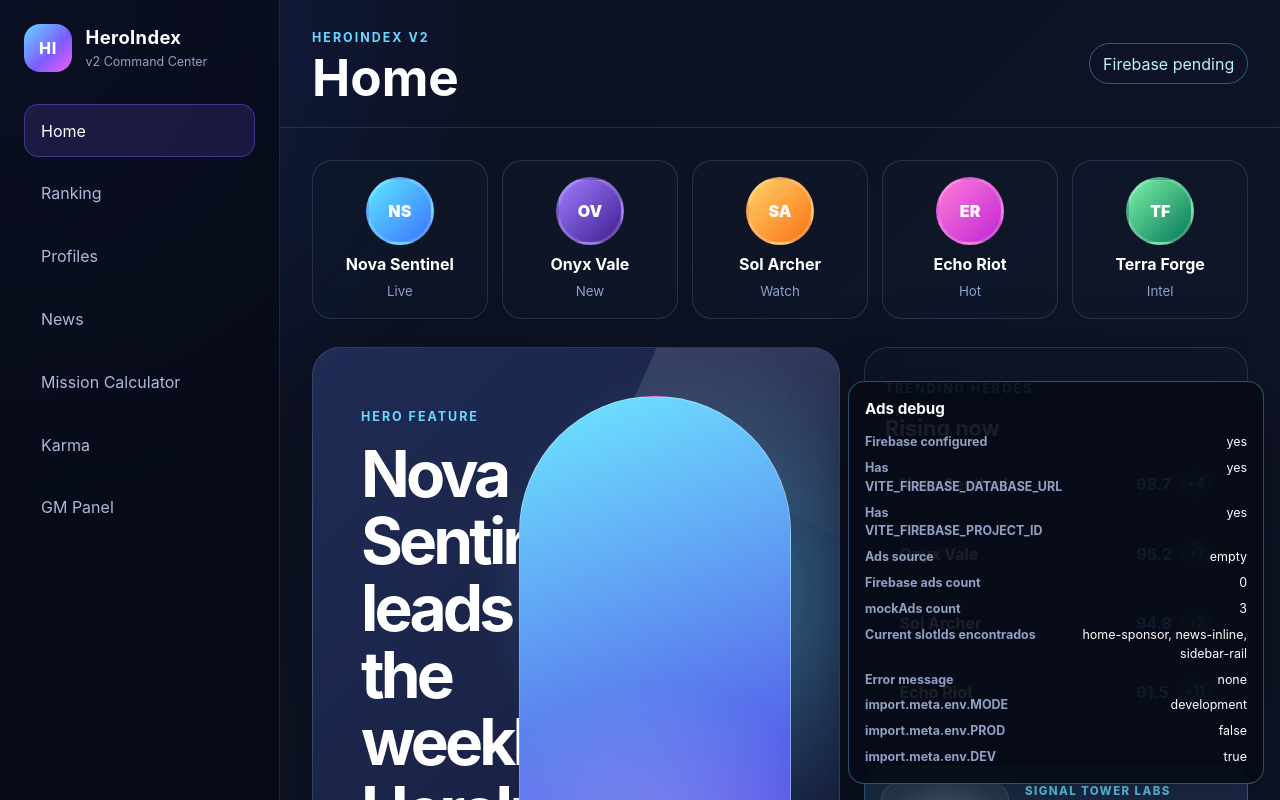
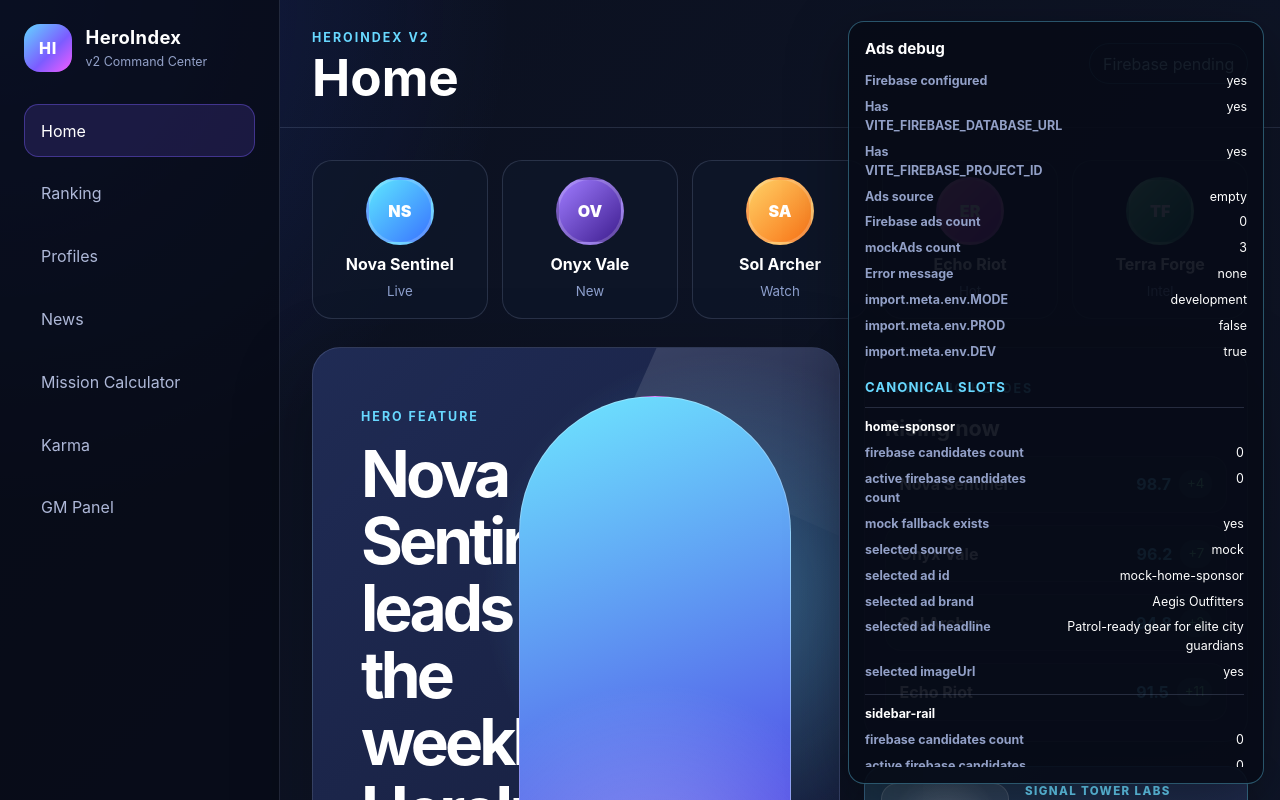
Before and after one commit to Fraxandrius/HeroIndex, a React (Vite) app in the folder heroindex-v2/: page / in a window 1280 px wide. Shown: the top 800 px of the page. Built offline with nearby package versions, Linux system fonts and the light colour scheme; no server answers; the database is empty.

Commit message:
Fix ad slot resolution

```diff
--- a/heroindex-v2/src/components/ads/AdCard.jsx
+++ b/heroindex-v2/src/components/ads/AdCard.jsx
@@ -1,5 +1,13 @@
+import { useEffect, useState } from 'react'
+
 function AdCard({ ad }) {
+  const [hasImageError, setHasImageError] = useState(false)
   const label = ad.label ?? ad.slotId
+
+  useEffect(() => {
+    setHasImageError(false)
+  }, [ad.imageUrl])
+  const hasImage = Boolean(ad.imageUrl) && !hasImageError
   const specs = [
     { label: 'Placement', value: ad.placement },
     { label: 'Ratio', value: ad.aspectRatioLabel },
@@ -8,9 +16,9 @@ function AdCard({ ad }) {
 
   return (
     <article className="ad-card" data-ad-slot={ad.slotId} aria-label={label}>
-      {ad.imageUrl ? (
+      {hasImage ? (
         <div className="ad-card__media" aria-hidden="true">
-          <img src={ad.imageUrl} alt="" />
+          <img src={ad.imageUrl} alt="" onError={() => setHasImageError(true)} />
         </div>
       ) : null}
       <div className="ad-card__content">
--- a/heroindex-v2/src/components/ads/AdSlot.jsx
+++ b/heroindex-v2/src/components/ads/AdSlot.jsx
@@ -1,12 +1,9 @@
-import { useEffect } from 'react'
 import { isGMMode } from '../../data/mockAds.js'
-import { registerAdSlot, useAds } from '../../hooks/useAds.js'
+import { useAds } from '../../hooks/useAds.js'
 import AdCard from './AdCard.jsx'
 
 function AdSlot({ slotId }) {
   const { getActiveAdForSlot } = useAds()
-
-  useEffect(() => registerAdSlot(slotId), [slotId])
   const ad = getActiveAdForSlot(slotId)
 
   if (ad) {
--- a/heroindex-v2/src/components/debug/AdsDebugPanel.jsx
+++ b/heroindex-v2/src/components/debug/AdsDebugPanel.jsx
@@ -1,4 +1,4 @@
-import { useAds, useRegisteredAdSlotIds } from '../../hooks/useAds.js'
+import { useAds } from '../../hooks/useAds.js'
 
 function formatBoolean(value) {
   return value ? 'yes' : 'no'
@@ -18,7 +18,6 @@ function shouldShowAdsDebugPanel() {
 
 function AdsDebugPanelContent() {
   const { debug } = useAds()
-  const slotIds = useRegisteredAdSlotIds()
 
   const rows = [
     ['Firebase configured', formatBoolean(debug.firebaseConfigured)],
@@ -27,7 +26,6 @@ function AdsDebugPanelContent() {
     ['Ads source', debug.source],
     ['Firebase ads count', debug.firebaseAdsCount],
     ['mockAds count', debug.mockAdsCount],
-    ['Current slotIds encontrados', slotIds.length > 0 ? slotIds.join(', ') : 'none'],
     ['Error message', debug.errorMessage ?? 'none'],
     ['import.meta.env.MODE', debug.mode ?? 'unknown'],
     ['import.meta.env.PROD', String(debug.prod)],
@@ -45,6 +43,49 @@ function AdsDebugPanelContent() {
           </div>
         ))}
       </dl>
+
+      <h3>Canonical slots</h3>
+      <div className="ads-debug-panel__slots">
+        {debug.slots.map((slot) => (
+          <section className="ads-debug-panel__slot" key={slot.slotId}>
+            <h4>{slot.slotId}</h4>
+            <dl>
+              <div className="ads-debug-panel__row">
+                <dt>firebase candidates count</dt>
+                <dd>{slot.firebaseCandidatesCount}</dd>
+              </div>
+              <div className="ads-debug-panel__row">
+                <dt>active firebase candidates count</dt>
+                <dd>{slot.activeFirebaseCandidatesCount}</dd>
+              </div>
+              <div className="ads-debug-panel__row">
+                <dt>mock fallback exists</dt>
+                <dd>{formatBoolean(slot.mockFallbackExists)}</dd>
+              </div>
+              <div className="ads-debug-panel__row">
+                <dt>selected source</dt>
+                <dd>{slot.selectedSource}</dd>
+              </div>
+              <div className="ads-debug-panel__row">
+                <dt>selected ad id</dt>
+                <dd>{slot.selectedAdId}</dd>
+              </div>
+              <div className="ads-debug-panel__row">
+                <dt>selected ad brand</dt>
+                <dd>{slot.selectedAdBrand}</dd>
+              </div>
+              <div className="ads-debug-panel__row">
+                <dt>selected ad headline</dt>
+                <dd>{slot.selectedAdHeadline}</dd>
+              </div>
+              <div className="ads-debug-panel__row">
+                <dt>selected imageUrl</dt>
+                <dd>{formatBoolean(slot.selectedImageUrl)}</dd>
+              </div>
+            </dl>
+          </section>
+        ))}
+      </div>
     </aside>
   )
 }
--- a/heroindex-v2/src/hooks/useAds.js
+++ b/heroindex-v2/src/hooks/useAds.js
@@ -1,15 +1,24 @@
-import { useCallback, useEffect, useMemo, useState, useSyncExternalStore } from 'react'
+import { useCallback, useEffect, useState } from 'react'
 import { mockAds } from '../data/mockAds.js'
 import { getFirebaseClient } from '../firebase/firebaseClient.js'
 import { subscribeToAds } from '../services/adsService.js'
+import { CANONICAL_AD_SLOT_IDS } from '../utils/adSlots.js'
 
 const env = import.meta.env ?? {}
-const activeAdSlotIds = new Set()
-const adSlotListeners = new Set()
-let adSlotIdsSnapshot = []
 
-function getActiveAdBySlotId(ads, slotId) {
-  return ads.find((ad) => ad.slotId === slotId && ad.active) ?? null
+function getActiveMockAdBySlotId(slotId) {
+  return mockAds.find((ad) => ad.slotId === slotId && ad.active === true) ?? null
+}
+
+function getAdTimestamp(ad) {
+  const rawDate = ad.updatedAt ?? ad.createdAt
+  const timestamp = rawDate ? Date.parse(rawDate) : 0
+
+  return Number.isNaN(timestamp) ? 0 : timestamp
+}
+
+function sortAdsByNewest(firstAd, secondAd) {
+  return getAdTimestamp(secondAd) - getAdTimestamp(firstAd)
 }
 
 function getFirebaseDebugConfig() {
@@ -35,130 +44,113 @@ function getErrorMessage(error) {
   return error.message ?? String(error)
 }
 
-function getSource({ error, firebaseAds, requestedSource }) {
+function getAdsSource({ error, firebaseAds }) {
   if (error) {
     return 'error'
   }
 
-  if (requestedSource === 'firebase' && firebaseAds.length > 0) {
+  if (firebaseAds.length > 0) {
     return 'firebase'
   }
 
-  if (requestedSource === 'firebase') {
-    return 'empty'
+  return getFirebaseClient().isConfigured ? 'empty' : 'mock'
+}
+
+export function resolveAdForSlot(slotId, firebaseAds) {
+  const firebaseCandidates = firebaseAds.filter((ad) => ad.slotId === slotId)
+  const activeFirebaseCandidates = firebaseCandidates
+    .filter((ad) => ad.active === true)
+    .sort(sortAdsByNewest)
+  const selectedFirebaseAd = activeFirebaseCandidates[0] ?? null
+
+  if (selectedFirebaseAd) {
+    return {
+      ad: selectedFirebaseAd,
+      activeFirebaseCandidatesCount: activeFirebaseCandidates.length,
+      firebaseCandidatesCount: firebaseCandidates.length,
+      mockFallback: getActiveMockAdBySlotId(slotId),
+      source: 'firebase',
+    }
   }
 
-  return 'mock'
+  const mockFallback = getActiveMockAdBySlotId(slotId)
+
+  return {
+    ad: mockFallback,
+    activeFirebaseCandidatesCount: activeFirebaseCandidates.length,
+    firebaseCandidatesCount: firebaseCandidates.length,
+    mockFallback,
+    source: mockFallback ? 'mock' : 'none',
+  }
 }
 
-function createAdsState({ firebaseAds, error = null, source }) {
-  const normalizedFirebaseAds = firebaseAds ?? []
-  const adsSource = getSource({
-    error,
-    firebaseAds: normalizedFirebaseAds,
-    requestedSource: source,
-  })
+function createSlotDebug(slotId, firebaseAds) {
+  const resolution = resolveAdForSlot(slotId, firebaseAds)
 
   return {
-    ads: adsSource === 'firebase' ? normalizedFirebaseAds : mockAds,
+    slotId,
+    firebaseCandidatesCount: resolution.firebaseCandidatesCount,
+    activeFirebaseCandidatesCount: resolution.activeFirebaseCandidatesCount,
+    mockFallbackExists: Boolean(resolution.mockFallback),
+    selectedSource: resolution.source,
+    selectedAdId: resolution.ad?.id ?? 'none',
+    selectedAdBrand: resolution.ad?.brand ?? 'none',
+    selectedAdHeadline: resolution.ad?.headline ?? 'none',
+    selectedImageUrl: Boolean(resolution.ad?.imageUrl),
+  }
+}
+
+function createAdsState({ firebaseAds, error = null }) {
+  const normalizedFirebaseAds = firebaseAds ?? []
+
+  return {
     debug: {
       ...getFirebaseDebugConfig(),
-      source: adsSource,
+      source: getAdsSource({ error, firebaseAds: normalizedFirebaseAds }),
       firebaseAdsCount: normalizedFirebaseAds.length,
       mockAdsCount: mockAds.length,
       errorMessage: getErrorMessage(error),
+      slots: CANONICAL_AD_SLOT_IDS.map((slotId) =>
+        createSlotDebug(slotId, normalizedFirebaseAds),
+      ),
     },
     error,
-    source: adsSource,
+    firebaseAds: normalizedFirebaseAds,
+    mockAds,
   }
-}
-
-function notifyAdSlotListeners() {
-  adSlotListeners.forEach((listener) => listener())
-}
-
-function subscribeToAdSlotIds(listener) {
-  adSlotListeners.add(listener)
-
-  return () => {
-    adSlotListeners.delete(listener)
-  }
-}
-
-function getAdSlotIdsSnapshot() {
-  return adSlotIdsSnapshot
-}
-
-function refreshAdSlotIdsSnapshot() {
-  adSlotIdsSnapshot = Array.from(activeAdSlotIds).sort()
-}
-
-export function registerAdSlot(slotId) {
-  activeAdSlotIds.add(slotId)
-  refreshAdSlotIdsSnapshot()
-  notifyAdSlotListeners()
-
-  return () => {
-    activeAdSlotIds.delete(slotId)
-    refreshAdSlotIdsSnapshot()
-    notifyAdSlotListeners()
-  }
-}
-
-export function useRegisteredAdSlotIds() {
-  return useSyncExternalStore(
-    subscribeToAdSlotIds,
-    getAdSlotIdsSnapshot,
-    getAdSlotIdsSnapshot,
-  )
 }
 
 export function useAds() {
   const [adsState, setAdsState] = useState(() =>
-    createAdsState({ firebaseAds: [], source: 'mock' }),
+    createAdsState({ firebaseAds: [] }),
   )
 
   useEffect(() => {
-    const isFirebaseConfigured = getFirebaseClient().isConfigured
     const unsubscribe = subscribeToAds({
       onData: (firebaseAds) => {
-        setAdsState(
-          createAdsState({
-            firebaseAds,
-            source: isFirebaseConfigured ? 'firebase' : 'mock',
-          }),
-        )
+        setAdsState(createAdsState({ firebaseAds }))
       },
       onError: (error) => {
-        setAdsState(createAdsState({ firebaseAds: [], error, source: 'firebase' }))
+        setAdsState(createAdsState({ firebaseAds: [], error }))
       },
     })
 
     return unsubscribe
   }, [])
 
-  const activeAdsBySlotId = useMemo(
-    () =>
-      adsState.ads.reduce((adsBySlotId, ad) => {
-        if (!ad.active) {
-          return adsBySlotId
-        }
-
-        return {
-          ...adsBySlotId,
-          [ad.slotId]: ad,
-        }
-      }, {}),
-    [adsState.ads],
+  const getActiveAdForSlot = useCallback(
+    (slotId) => resolveAdForSlot(slotId, adsState.firebaseAds).ad,
+    [adsState.firebaseAds],
   )
 
-  const getActiveAdForSlot = useCallback(
-    (slotId) => activeAdsBySlotId[slotId] ?? getActiveAdBySlotId(mockAds, slotId),
-    [activeAdsBySlotId],
+  const getAdResolutionForSlot = useCallback(
+    (slotId) => resolveAdForSlot(slotId, adsState.firebaseAds),
+    [adsState.firebaseAds],
   )
 
   return {
     ...adsState,
     getActiveAdForSlot,
+    getAdResolutionForSlot,
   }
 }
--- a/heroindex-v2/src/services/adsService.js
+++ b/heroindex-v2/src/services/adsService.js
@@ -2,16 +2,22 @@ import { onValue, ref } from 'firebase/database'
 import { getFirebaseClient } from '../firebase/firebaseClient.js'
 
 export const ADS_PATH = 'ads'
+
+function normalizeAd(id, ad) {
+  return {
+    id,
+    ...ad,
+  }
+}
 
 export function normalizeAdsSnapshot(snapshotValue) {
   if (!snapshotValue) {
     return []
   }
 
-  return Object.entries(snapshotValue).map(([id, ad]) => ({
-    id,
-    ...ad,
-  }))
+  return Object.entries(snapshotValue)
+    .filter(([, ad]) => ad && typeof ad === 'object')
+    .map(([id, ad]) => normalizeAd(id, ad))
 }
 
 export function subscribeToAds({ onData, onError }) {
--- a/heroindex-v2/src/styles/globals.css
+++ b/heroindex-v2/src/styles/globals.css
@@ -738,3 +738,30 @@ button {
   overflow-wrap: anywhere;
   text-align: right;
 }
+
+.ads-debug-panel h3 {
+  color: #68d8ff;
+  font-size: 0.82rem;
+  letter-spacing: 0.08em;
+  margin: 1rem 0 0.6rem;
+  text-transform: uppercase;
+}
+
+.ads-debug-panel__slots {
+  display: grid;
+  gap: 0.75rem;
+  max-height: 45vh;
+  overflow: auto;
+  padding-right: 0.2rem;
+}
+
+.ads-debug-panel__slot {
+  border-top: 1px solid rgba(151, 164, 205, 0.22);
+  padding-top: 0.65rem;
+}
+
+.ads-debug-panel__slot h4 {
+  color: #ffffff;
+  font-size: 0.78rem;
+  margin: 0 0 0.45rem;
+}
--- /dev/null
+++ b/heroindex-v2/src/utils/adSlots.js
@@ -0,0 +1 @@
+export const CANONICAL_AD_SLOT_IDS = ['home-sponsor', 'sidebar-rail', 'news-inline']
```
